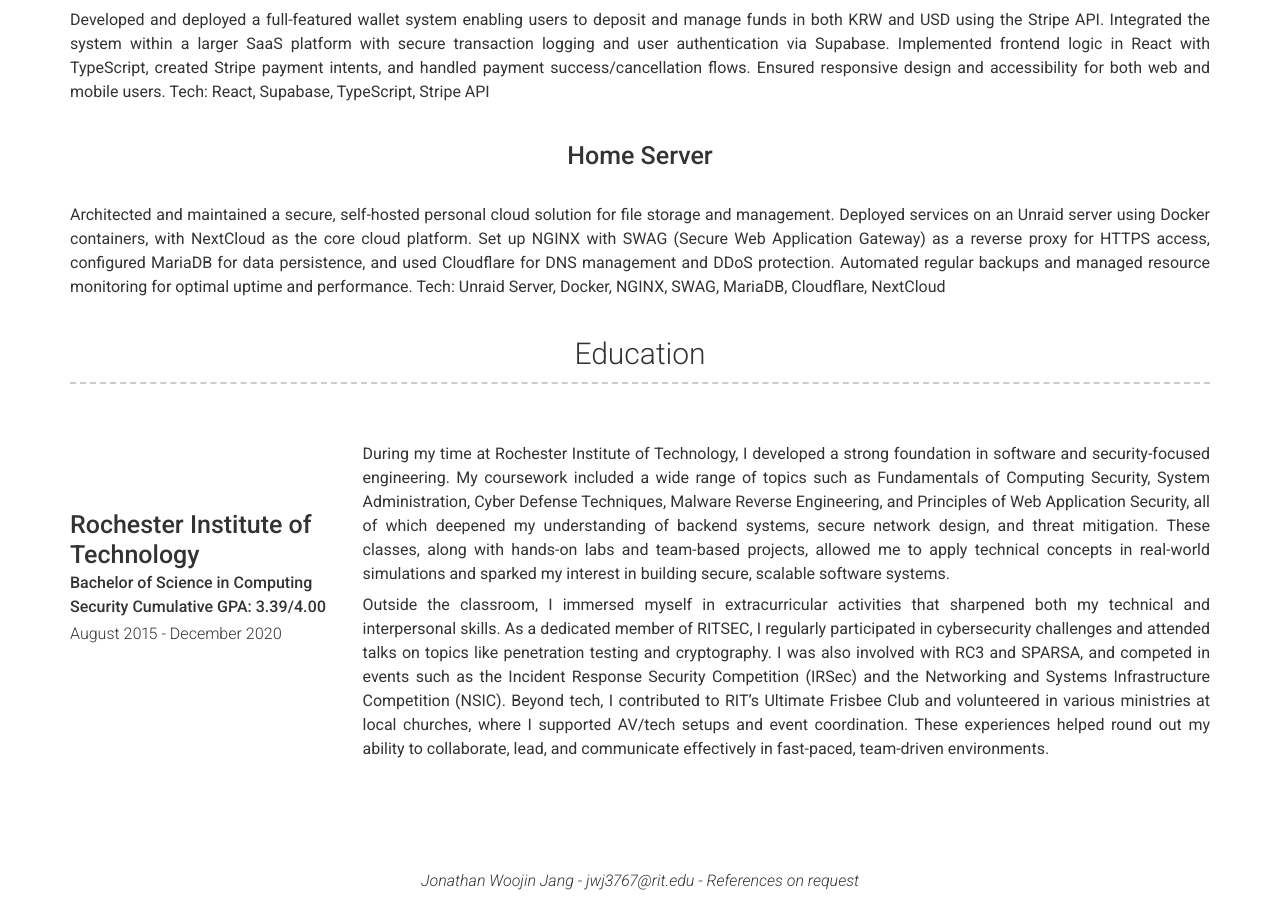
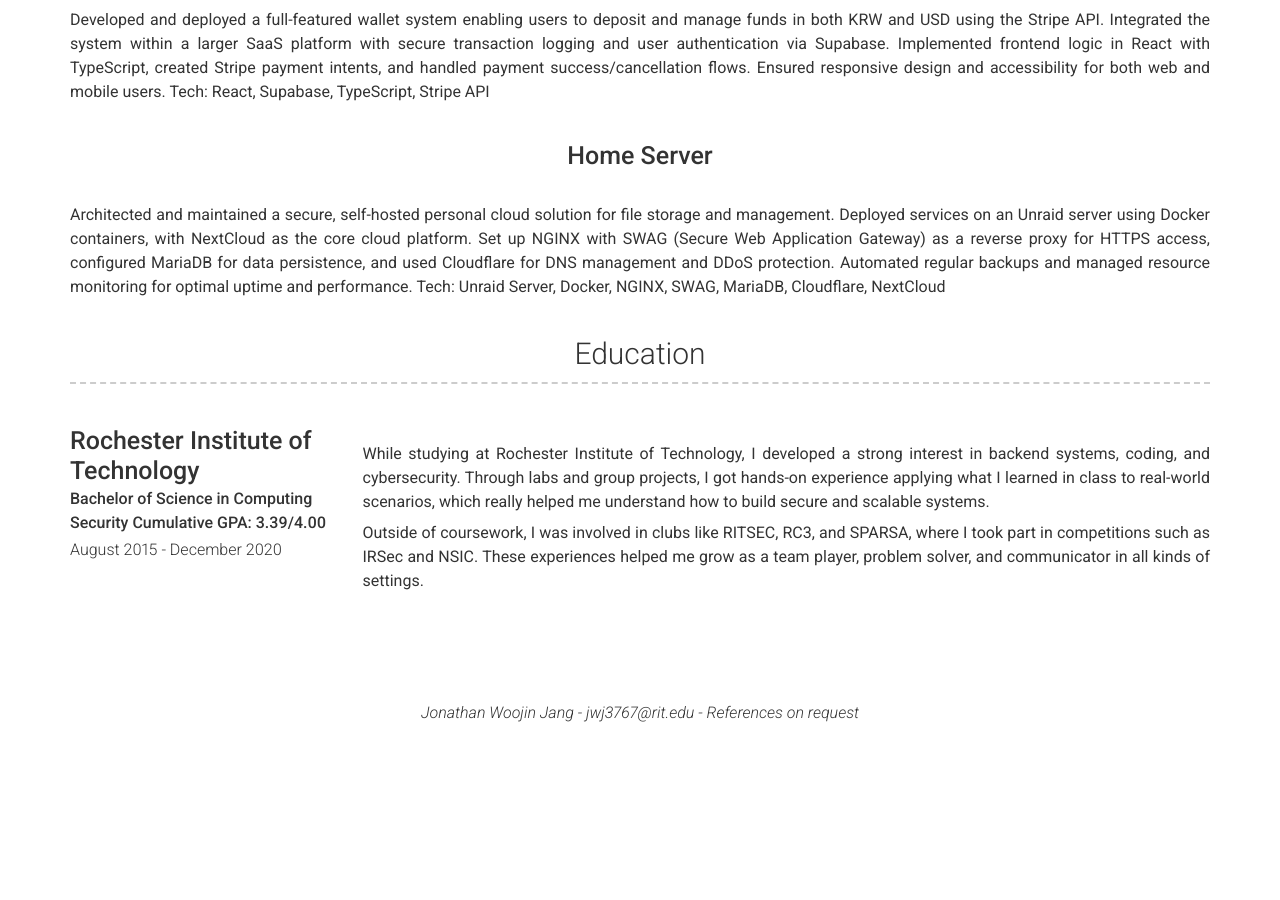
Before and after one commit to jon-a-thang/Resume-JonathanJang, a Jekyll site: the page built from index.md, in a window 1280 px wide and 900 px high, scrolled down 1969 px. Built offline with Jekyll 4.4.1, drawn with Linux system fonts in a browser that asks for light colours; nearby versions of some CDN libraries; after the commit the page ends 2701 px from its top, so only the background shows below that.

Commit message:
new update

```diff
--- a/_config.yml
+++ b/_config.yml
@@ -181,9 +181,9 @@ content:
         quote: >
 
         description: | # this will include new lines to allow paragraphs
-          During my time at Rochester Institute of Technology, I developed a strong foundation in software and security-focused engineering. My coursework included a wide range of topics such as Fundamentals of Computing Security, System Administration, Cyber Defense Techniques, Malware Reverse Engineering, and Principles of Web Application Security, all of which deepened my understanding of backend systems, secure network design, and threat mitigation. These classes, along with hands-on labs and team-based projects, allowed me to apply technical concepts in real-world simulations and sparked my interest in building secure, scalable software systems.
+          While studying at Rochester Institute of Technology, I developed a strong interest in backend systems, coding, and cybersecurity. Through labs and group projects, I got hands-on experience applying what I learned in class to real-world scenarios, which really helped me understand how to build secure and scalable systems.
 
-          Outside the classroom, I immersed myself in extracurricular activities that sharpened both my technical and interpersonal skills. As a dedicated member of RITSEC, I regularly participated in cybersecurity challenges and attended talks on topics like penetration testing and cryptography. I was also involved with RC3 and SPARSA, and competed in events such as the Incident Response Security Competition (IRSec) and the Networking and Systems Infrastructure Competition (NSIC). Beyond tech, I contributed to RIT's Ultimate Frisbee Club and volunteered in various ministries at local churches, where I supported AV/tech setups and event coordination. These experiences helped round out my ability to collaborate, lead, and communicate effectively in fast-paced, team-driven environments.
+          Outside of coursework, I was involved in clubs like RITSEC, RC3, and SPARSA, where I took part in competitions such as IRSec and NSIC. These experiences helped me grow as a team player, problem solver, and communicator in all kinds of settings.
 
   # - title: A Little More About Me
   #   layout: text
```
